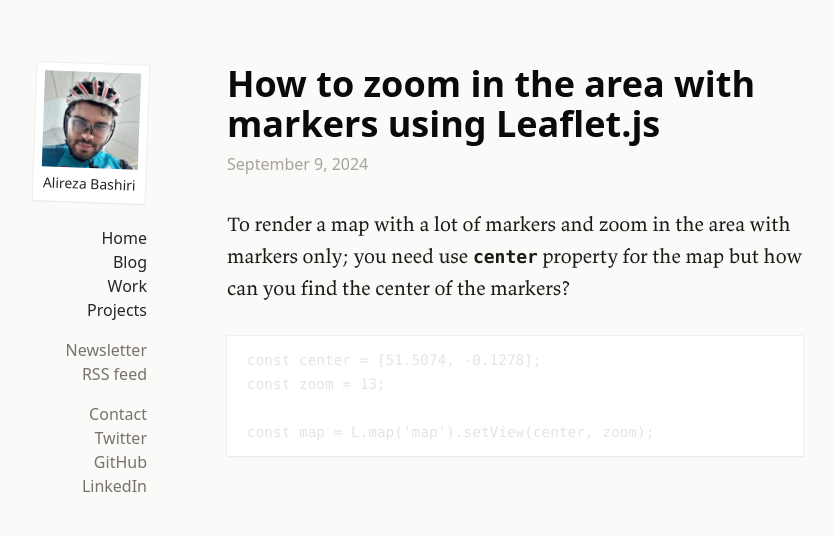
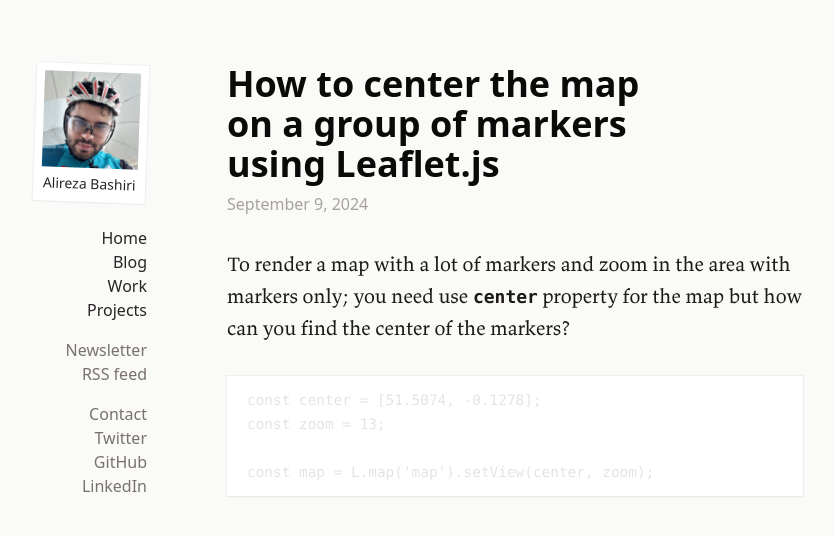
Before and after one commit to al3rez/al3rez.github.io, an Astro site: page /leaftlet-center-of-markers in a window 1280 px wide. Shown: the whole page, without its empty margins (221-1056 px from the left). Built offline with nearby package versions, Linux system fonts and the light colour scheme; Astro itself is replaced by a stand-in of ours; code samples lack their colours; a web font is replaced by a local one.

Commit message:
fix: title

```diff
--- a/src/content/posts/leaftlet-center-of-markers.md
+++ b/src/content/posts/leaftlet-center-of-markers.md
@@ -1,5 +1,5 @@
 ---
-title: How to zoom in the area with markers using Leaflet.js
+title: How to center the map on a group of markers using Leaflet.js
 unlisted: true
 date: 2024-09-09
 ---
```
